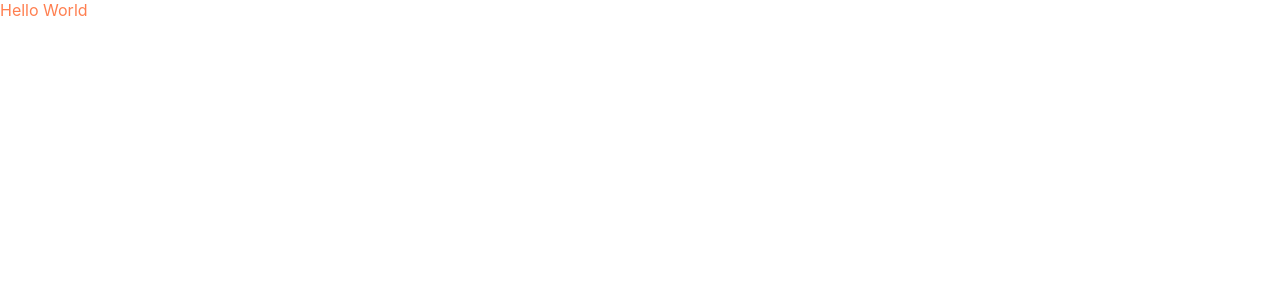
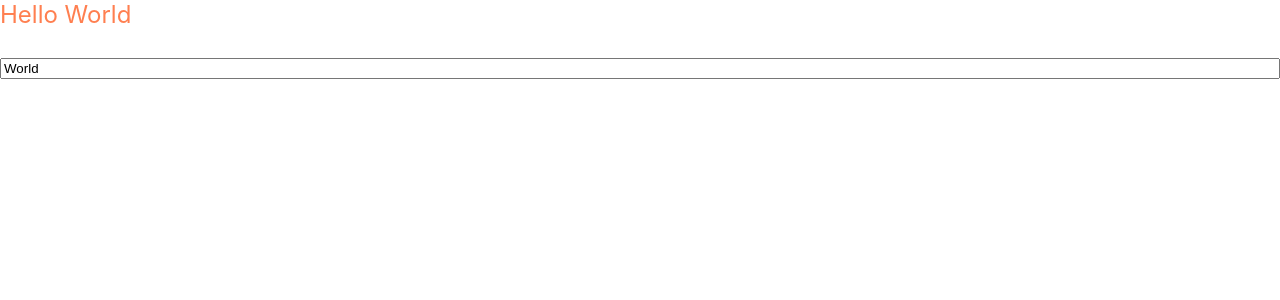
Before and after one commit to dumbNickname/react16-training, a React (Create React App) app: page / in a window 1280 px wide. Shown: the top 300 px of the page. Built offline with nearby package versions, Linux system fonts and the light colour scheme.

Commit message:
Introduce more styling - added grid to show later how it can be moved to App level if needed. Show how event handlers can be added, still no input value modification happens.

```diff
--- /dev/null
+++ b/src/components/Hello.css
@@ -0,0 +1,9 @@
+.hello-container {
+  display: grid;
+  grid-gap: 1rem;
+  grid-template-rows: 2fr 1fr;
+}
+
+.hello-container .hello {
+  font-size: 24px;
+}
--- a/src/components/Hello.js
+++ b/src/components/Hello.js
@@ -1,8 +1,16 @@
 import React, { Component } from "react";
 
+import './Hello.css'
+
 export class Hello extends Component {
+
   render() {
     const { who } = this.props;
-    return <span className="hello">Hello {who}</span>;
+    return (
+      <div className="hello-container">
+        <span className="hello">Hello {who}</span>
+        <input value={who} onChange={(e) => alert(e.target.value)} type="text"/>
+      </div>
+    );
   }
 }
```
